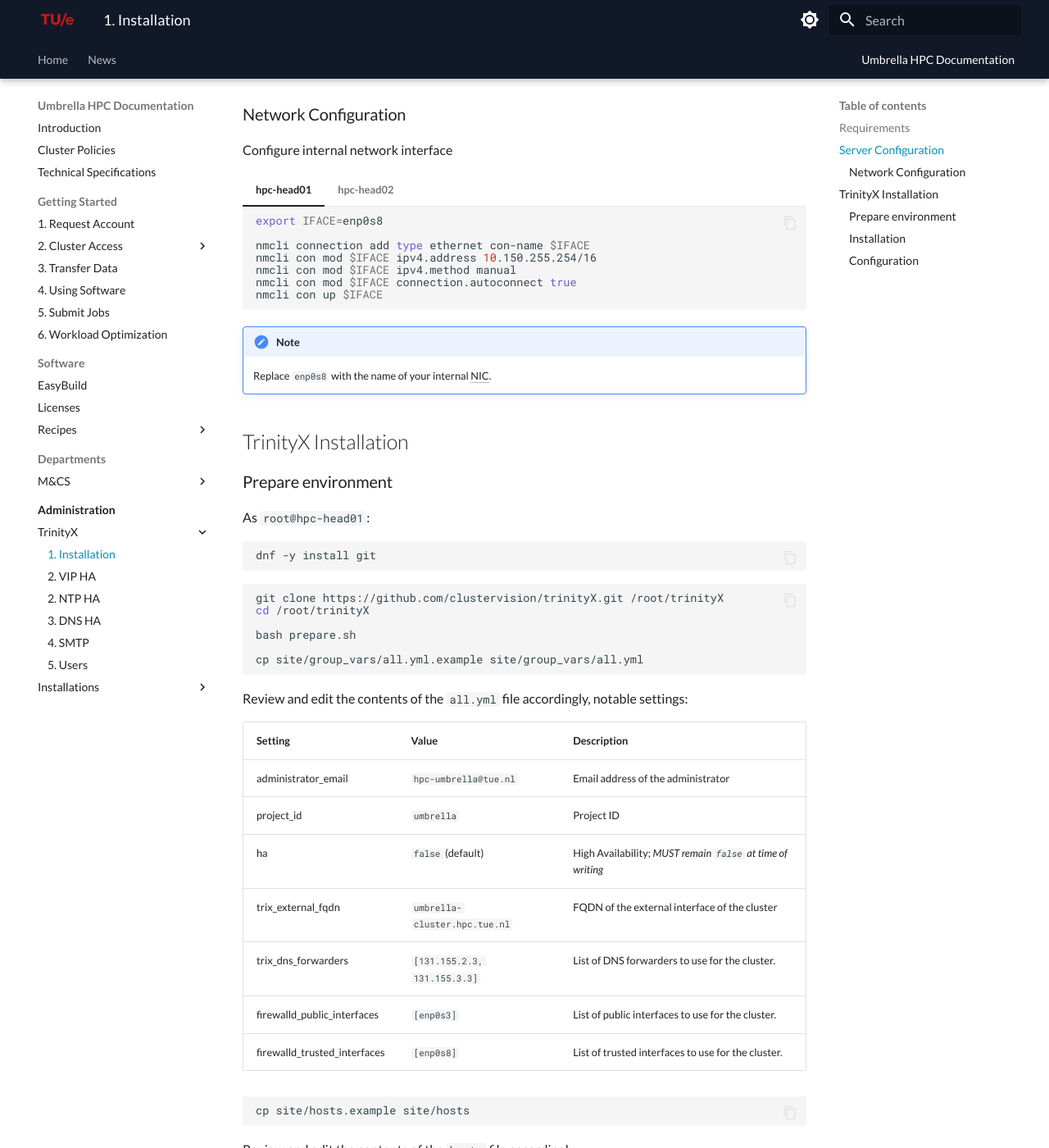
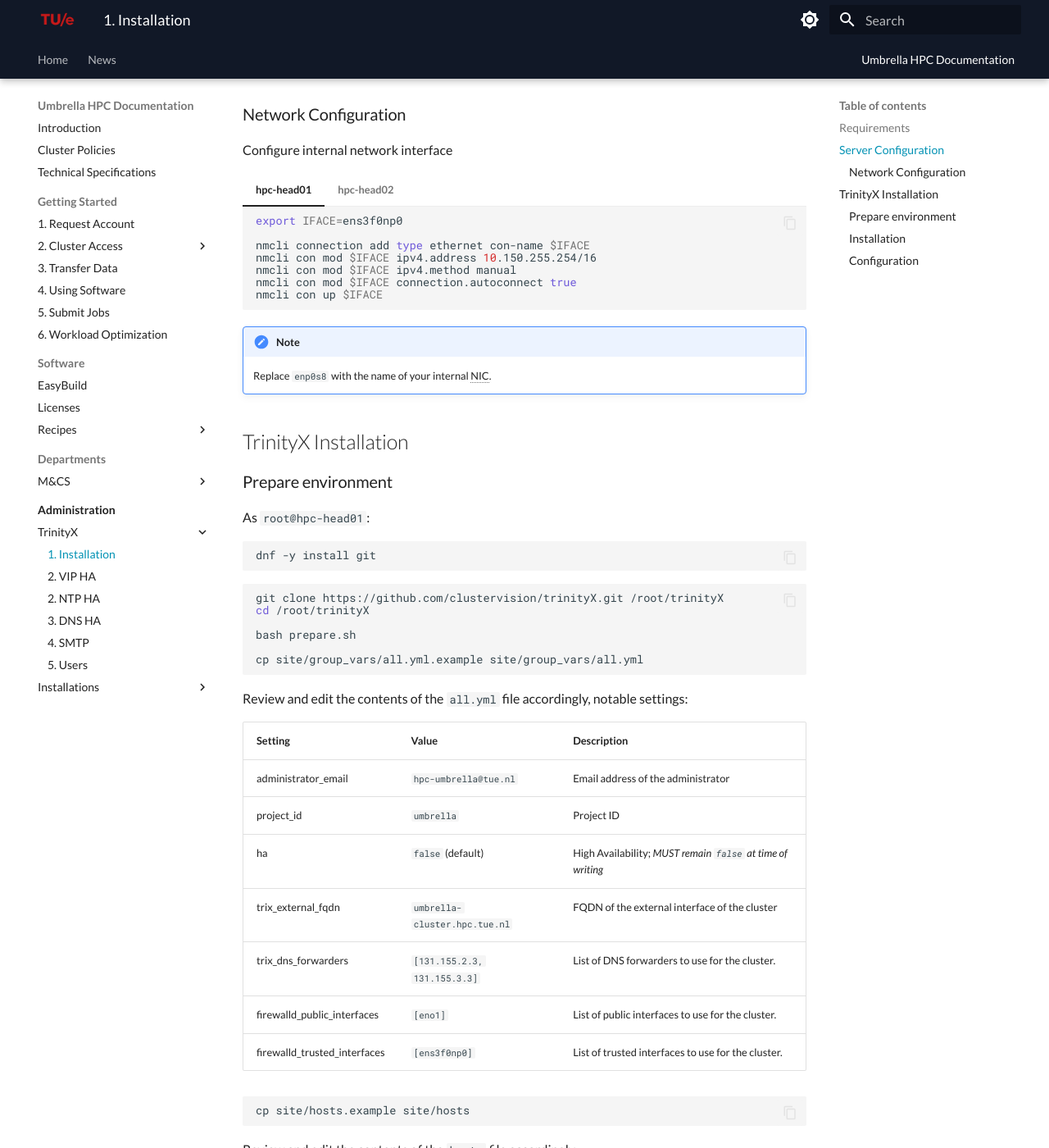
Before and after one commit to gferhpc/supercomputing.tue.nl, an MkDocs documentation site: the page built from pages/documentation/administration/trinityx/installation.md, in a window 1280 px wide and 1400 px high, scrolled down 521 px. Shown: the whole window at 82% size. Built offline with MkDocs 1.6.1 and Material for MkDocs 9.7.7, drawn with Linux system fonts in a browser that asks for light colours.

Commit message:
Update installation.md

````diff
--- a/pages/documentation/administration/trinityx/installation.md
+++ b/pages/documentation/administration/trinityx/installation.md
@@ -40,7 +40,7 @@
 === "hpc-head01"
 
     ```shell
-    export IFACE=enp0s8
+    export IFACE=ens3f0np0
 
     nmcli connection add type ethernet con-name $IFACE
     nmcli con mod $IFACE ipv4.address 10.150.255.254/16
@@ -97,8 +97,8 @@
 | ha                           | `false` (default)            | High Availability; _MUST remain `false` at time of writing_ |
 | trix_external_fqdn           | `umbrella-cluster.hpc.tue.nl`| FQDN of the external interface of the cluster               |
 | trix_dns_forwarders          | `[131.155.2.3, 131.155.3.3]` | List of DNS forwarders to use for the cluster.              |
-| firewalld_public_interfaces  | `[enp0s3]`                   | List of public interfaces to use for the cluster.           |
-| firewalld_trusted_interfaces | `[enp0s8]`                   | List of trusted interfaces to use for the cluster.          |
+| firewalld_public_interfaces  | `[eno1]`                   | List of public interfaces to use for the cluster.           |
+| firewalld_trusted_interfaces | `[ens3f0np0]`                   | List of trusted interfaces to use for the cluster.          |
 
 ```shell
 cp site/hosts.example site/hosts
````
